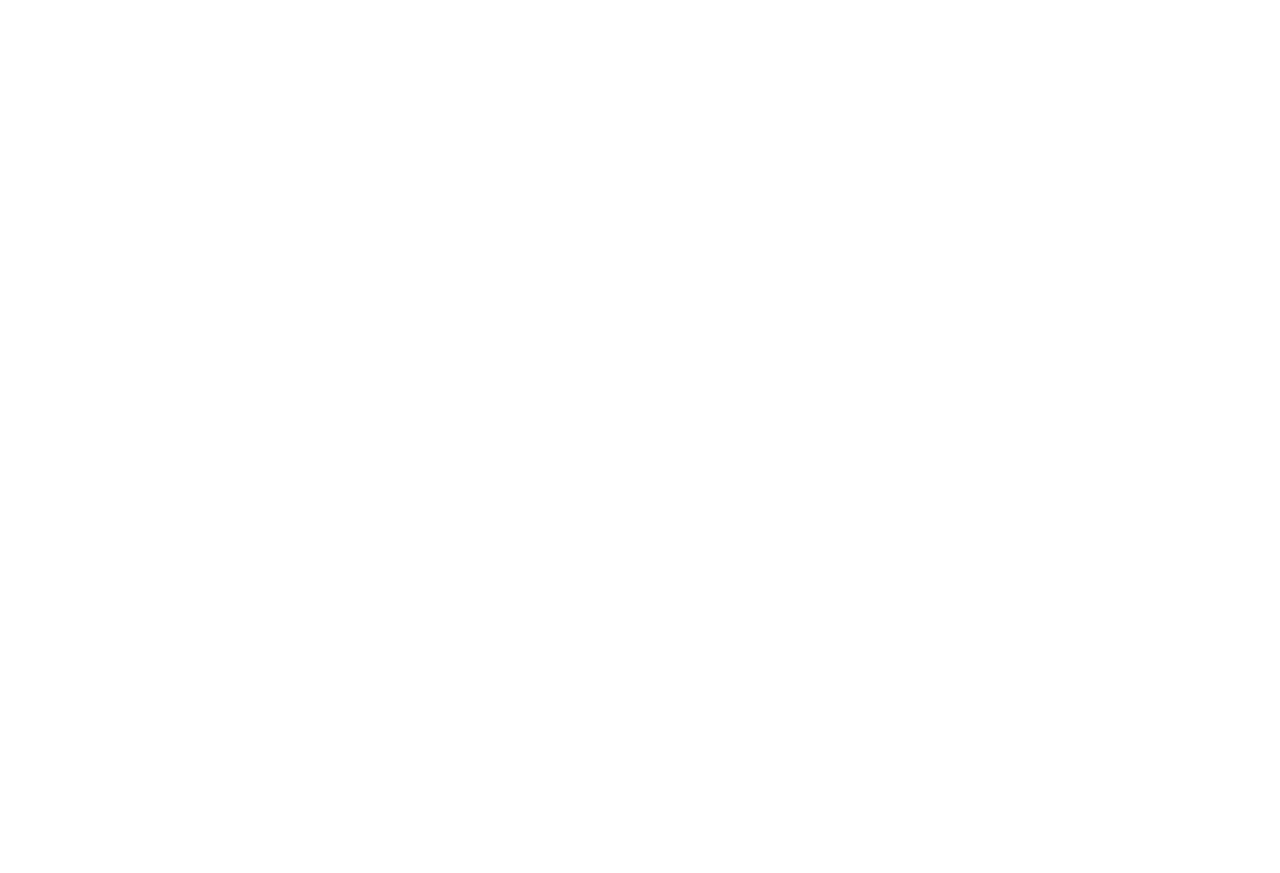
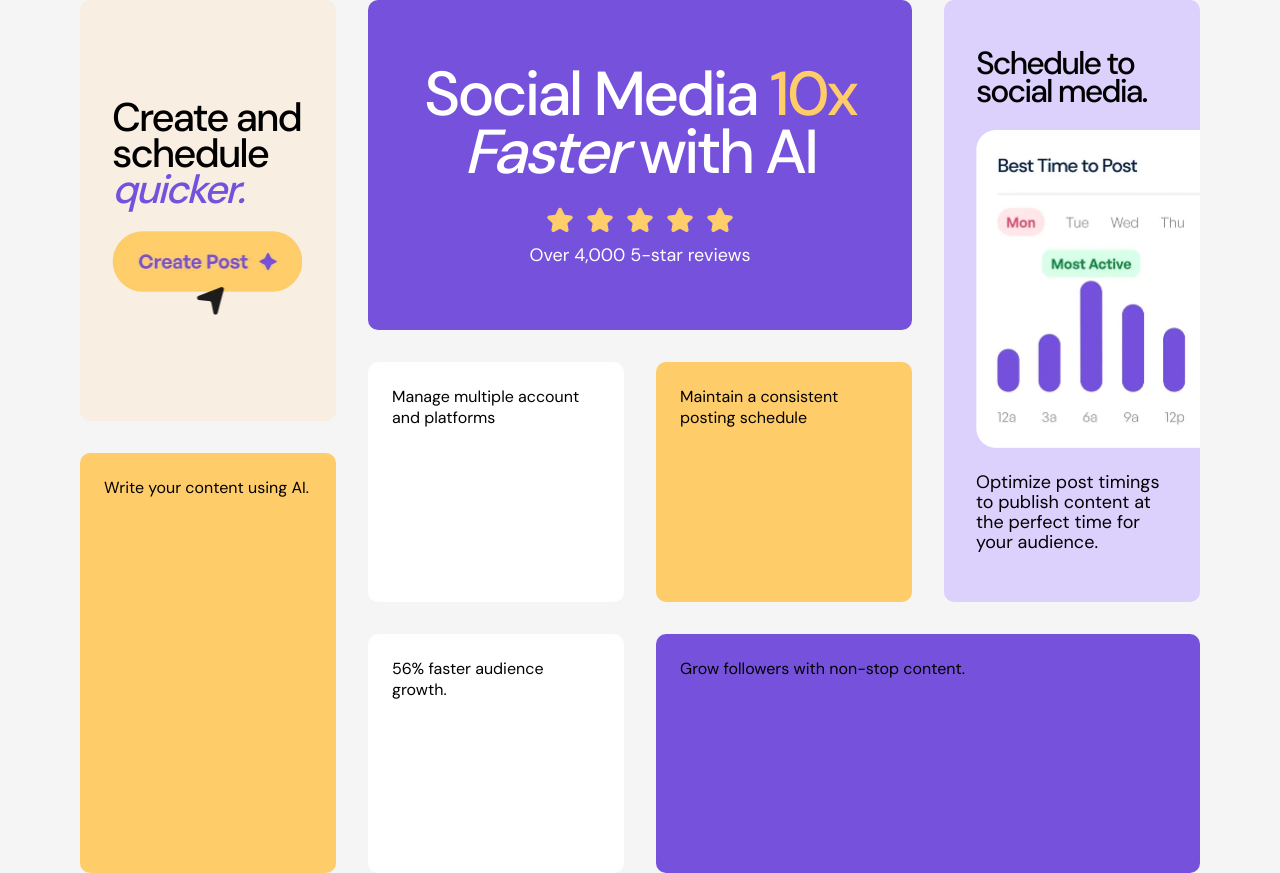
Before and after one commit to marcel-schmidt-dev/bento-grid, a plain HTML site: page index.html in a window 1280 px wide. Before the commit the page ends 800 px from the top, so only its background shows below. Drawn offline with Linux system fonts and the light colour scheme.

Commit message:
Refactor HTML and CSS for grid layout

```diff
--- /dev/null
+++ b/_vars.scss
@@ -0,0 +1,66 @@
+$background: #F6F5F6;
+$purple-100: #DBD1FC;
+$purple-500: #7551DC;
+$yellow-100: #F9EEE2;
+$yellow-500: #FFCC6A;
+$white: #FFF;
+$black: #121212;
+$spacing-500: 40px;
+$spacing-400: 32px;
+$spacing-300: 24px;
+$spacing-200: 16px;
+$spacing-100: 8px;
+
+@font-face {
+    font-family: DM-Sans-Medium;
+    src: url('./assets/fonts/static/DMSans-Medium.ttf');
+}
+
+@font-face {
+    font-family: DM-Sans-Regular;
+    src: url('./assets/fonts/static/DMSans-Regular.ttf');
+}
+
+* {
+    margin: 0;
+    padding: 0;
+    box-sizing: border-box;
+}
+
+body {
+    font-family: DM-Sans-Regular;
+    display: flex;
+    justify-content: center;
+    align-items: center;
+    min-height: 100vh;
+    background-color: $background;
+}
+
+.text-preset-1 {
+    font-family: DM-Sans-Medium;
+    font-size: 62px;
+    line-height: 93.5%;
+    letter-spacing: -3px;
+}
+
+.text-preset-2 {
+    font-family: DM-Sans-Medium;
+    font-size: 40px;
+    line-height: 90%;
+    letter-spacing: -2px;
+}
+
+.text-preset-3 {
+    font-family: DM-Sans-Medium;
+    font-size: 32px;
+    line-height: 87.5%;
+    letter-spacing: -2px;
+}
+
+
+.text-preset-4 {
+    font-family: DM-Sans-Regular;
+    font-size: 18px;
+    line-height: 111%;
+    letter-spacing: 0px;
+}
--- a/index.html
+++ b/index.html
@@ -8,5 +8,29 @@
     <link rel="stylesheet" href="style.css" />
     <title>Frontend Mentor | Bento grid</title>
   </head>
-  <body></body>
+  <body>
+    <div class="grid-wrapper">
+      <div>
+        <span class="text-preset-2">Create and schedule <i>quicker.</i></span>
+        <img src="./assets/images/illustration-create-post.webp" />
+      </div>
+      <div>
+        <span class="text-preset-1">Social Media <span>10x</span> <i>Faster</i> with AI</span>
+        <img src="./assets/images/illustration-five-stars.webp" />
+        <span class="text-preset-4">Over 4,000 5-star reviews</span>
+      </div>
+      <div>
+        <span class="text-preset-3">Schedule to social media.</span>
+        <img src="./assets/images/illustration-schedule-posts.webp" />
+        <span class="text-preset-4">
+          Optimize post timings to publish content at the perfect time for your audience.
+        </span>
+      </div>
+      <div>Write your content using AI.</div>
+      <div>Manage multiple account and platforms</div>
+      <div>Maintain a consistent posting schedule</div>
+      <div>56% faster audience growth.</div>
+      <div>Grow followers with non-stop content.</div>
+    </div>
+  </body>
 </html>
--- /dev/null
+++ b/style.scss
@@ -0,0 +1,139 @@
+@import './_vars';
+
+.grid-wrapper {
+    display: grid;
+    grid-template-columns: repeat(4, 1fr);
+    grid-template-rows: repeat(10, 1fr);
+    gap: $spacing-400;
+    max-width: 1120px;
+
+    >div {
+        border-radius: 10px;
+        display: flex;
+        flex-direction: column;
+    }
+
+    >div:nth-child(1) {
+        background-color: $yellow-100;
+        padding: $spacing-400;
+        grid-column-start: 1;
+        grid-column-end: 1;
+        grid-row-start: 1;
+        grid-row-end: 6;
+        justify-content: center;
+
+        span {
+            margin-bottom: $spacing-300;
+
+            i {
+                color: $purple-500;
+            }
+        }
+
+        img {
+            max-width: 190px;
+            display: block;
+        }
+    }
+
+    >div:nth-child(2) {
+        background-color: $purple-500;
+        padding: $spacing-400;
+        grid-column-start: 2;
+        grid-column-end: 4;
+        grid-row-start: 1;
+        grid-row-end: 5;
+        display: flex;
+        flex-direction: column;
+        justify-content: center;
+        align-items: center;
+        color: $white;
+
+        span {
+            text-align: center;
+
+            &:not(.text-preset-4) {
+                margin-bottom: $spacing-300;
+            }
+
+            span {
+                color: $yellow-500;
+            }
+        }
+
+        img {
+            max-width: 192px;
+            margin-bottom: $spacing-100;
+        }
+    }
+
+    >div:nth-child(3) {
+        background-color: $purple-100;
+        padding: 50px $spacing-400;
+        grid-column-start: 4;
+        grid-column-end: 4;
+        grid-row-start: 1;
+        grid-row-end: 8;
+        max-width: 256px;
+        overflow: hidden;
+        display: flex;
+        flex-direction: column;
+        justify-content: center;
+        align-items: flex-start;
+
+        img {
+            margin-bottom: $spacing-200;
+            flex: 1;
+            max-height: 318px;
+            object-fit: contain;
+            width: auto;
+            display: block;
+            margin: $spacing-300 0;
+        }
+    }
+
+    >div:nth-child(4) {
+        background-color: $yellow-500;
+        padding: $spacing-300;
+        grid-column-start: 1;
+        grid-column-end: 2;
+        grid-row-start: 6;
+        grid-row-end: 11;
+    }
+
+    >div:nth-child(5) {
+        background-color: $white;
+        padding: $spacing-300;
+        grid-column-start: 2;
+        grid-column-end: 2;
+        grid-row-start: 5;
+        grid-row-end: 8;
+    }
+
+    >div:nth-child(6) {
+        background-color: $yellow-500;
+        padding: $spacing-300;
+        grid-column-start: 3;
+        grid-column-end: 3;
+        grid-row-start: 5;
+        grid-row-end: 8;
+    }
+
+    >div:nth-child(7) {
+        background-color: $white;
+        padding: $spacing-300;
+        grid-column-start: 2;
+        grid-column-end: 2;
+        grid-row-start: 8;
+        grid-row-end: 11;
+    }
+
+    >div:nth-child(8) {
+        background-color: $purple-500;
+        padding: $spacing-300;
+        grid-column-start: 3;
+        grid-column-end: 5;
+        grid-row-start: 8;
+        grid-row-end: 11;
+    }
+}
```
Also changed, not shown: style.css, 1 other file.
